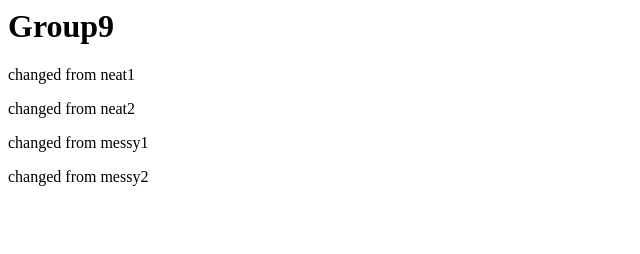
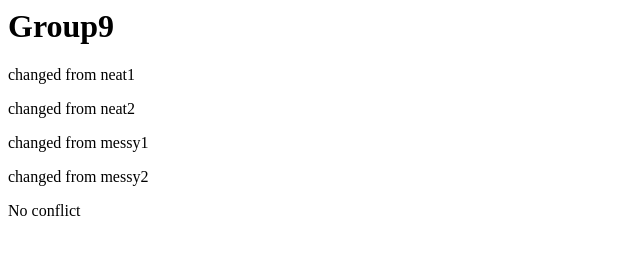
Before and after one commit to hoyeonC/git_collaboration1, a plain HTML site: page index.html in a window 1280 px wide. Shown: the full height of the page, 0-640 px from the left. Drawn offline with Linux system fonts and the light colour scheme.

Commit message:
change from conflict_branch: PartB

```diff
--- a/index.html
+++ b/index.html
@@ -10,5 +10,6 @@
     <p>changed from neat2</p>
     <p>changed from messy1</p>
     <p>changed from messy2</p>
+    <p>No conflict</p>
 </body>
 </html>
```
